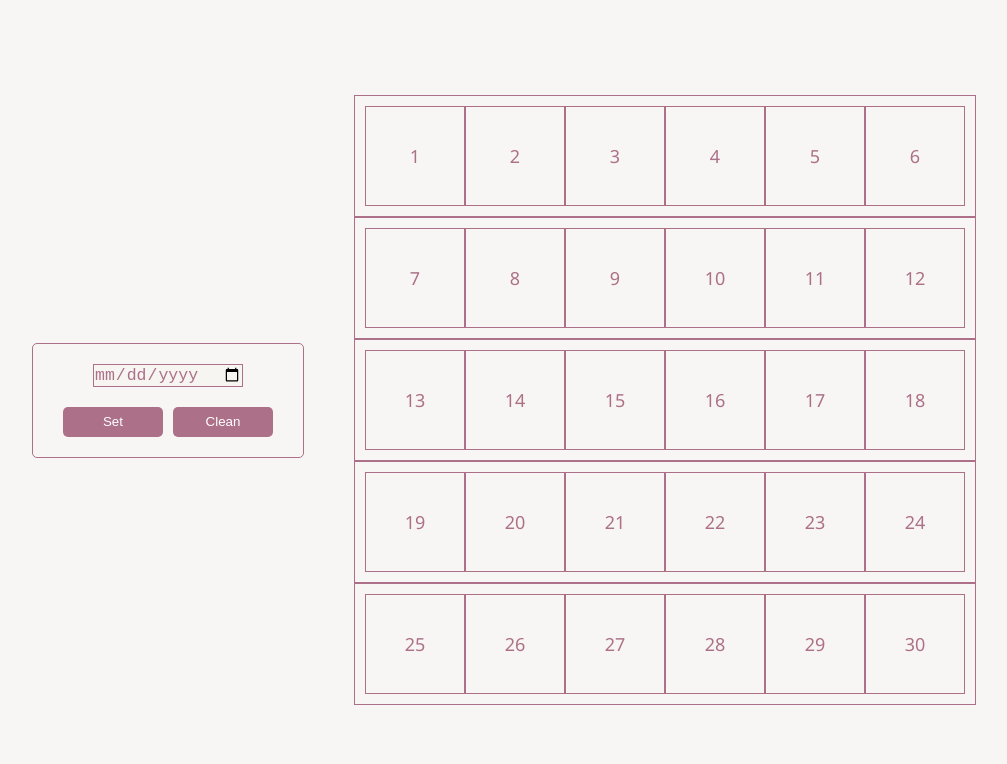
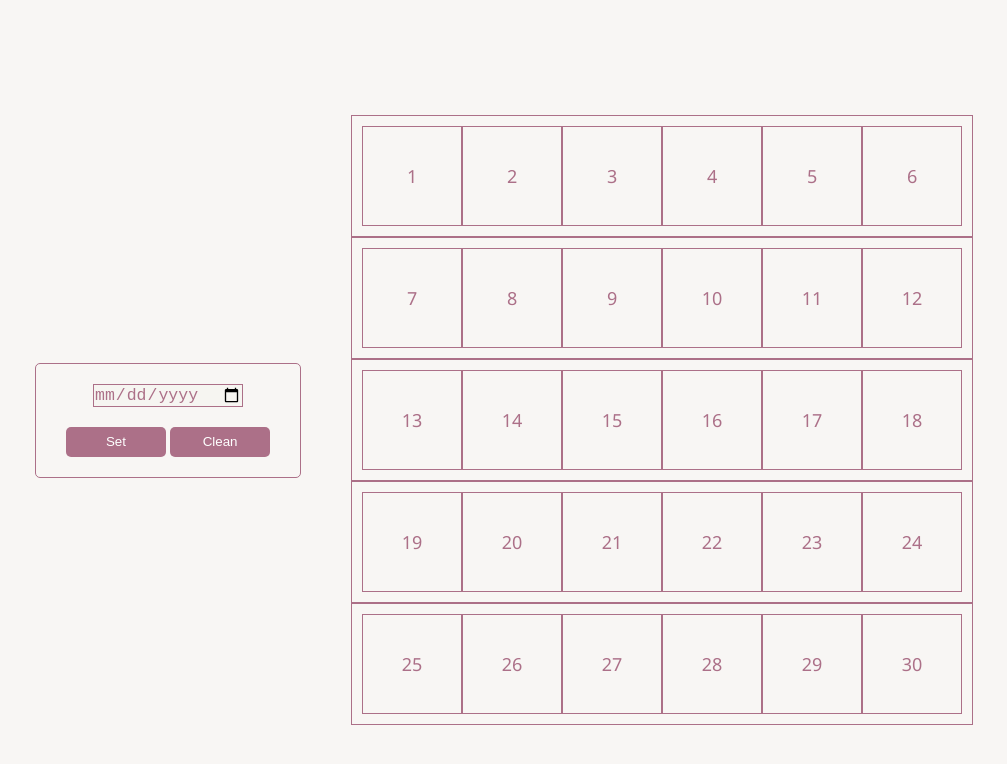
Before and after one commit to bubblem00n/calendar, a plain HTML site: page index.html in a window 1280 px wide. Shown: the whole page, without its empty margins (136-1143 px from the left). Drawn offline with Linux system fonts and the light colour scheme.

Commit message:
Update style.css

```diff
--- a/css/style.css
+++ b/css/style.css
@@ -10,6 +10,8 @@ body {
   align-items: center;
   flex-wrap: wrap;
   gap: 50px;
+
+  padding-top: 40px;
 
   background-color: #f6f4f1bf;
 
@@ -27,6 +29,8 @@ body {
 
 .row {
   display: flex;
+  justify-content: center;
+  align-items: center;
   flex-wrap: wrap;
   padding: 10px 10px;
   border: 1px solid #ac7088;
@@ -46,7 +50,7 @@ body {
 }
 
 .buttons {
-  display: flex;
+  /* display: flex; */
   justify-content: center;
   align-items: center;
   gap: 10px;
```
